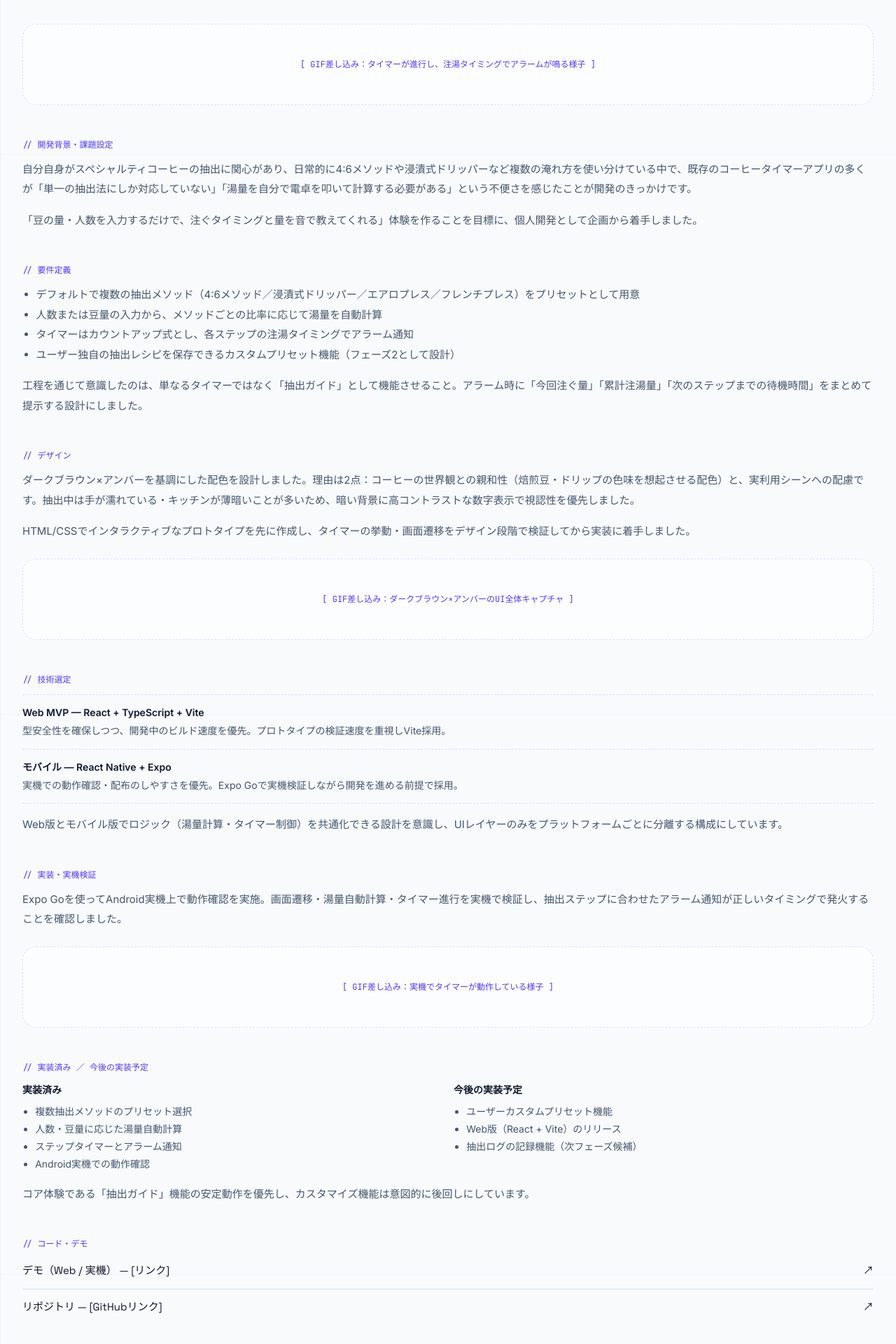
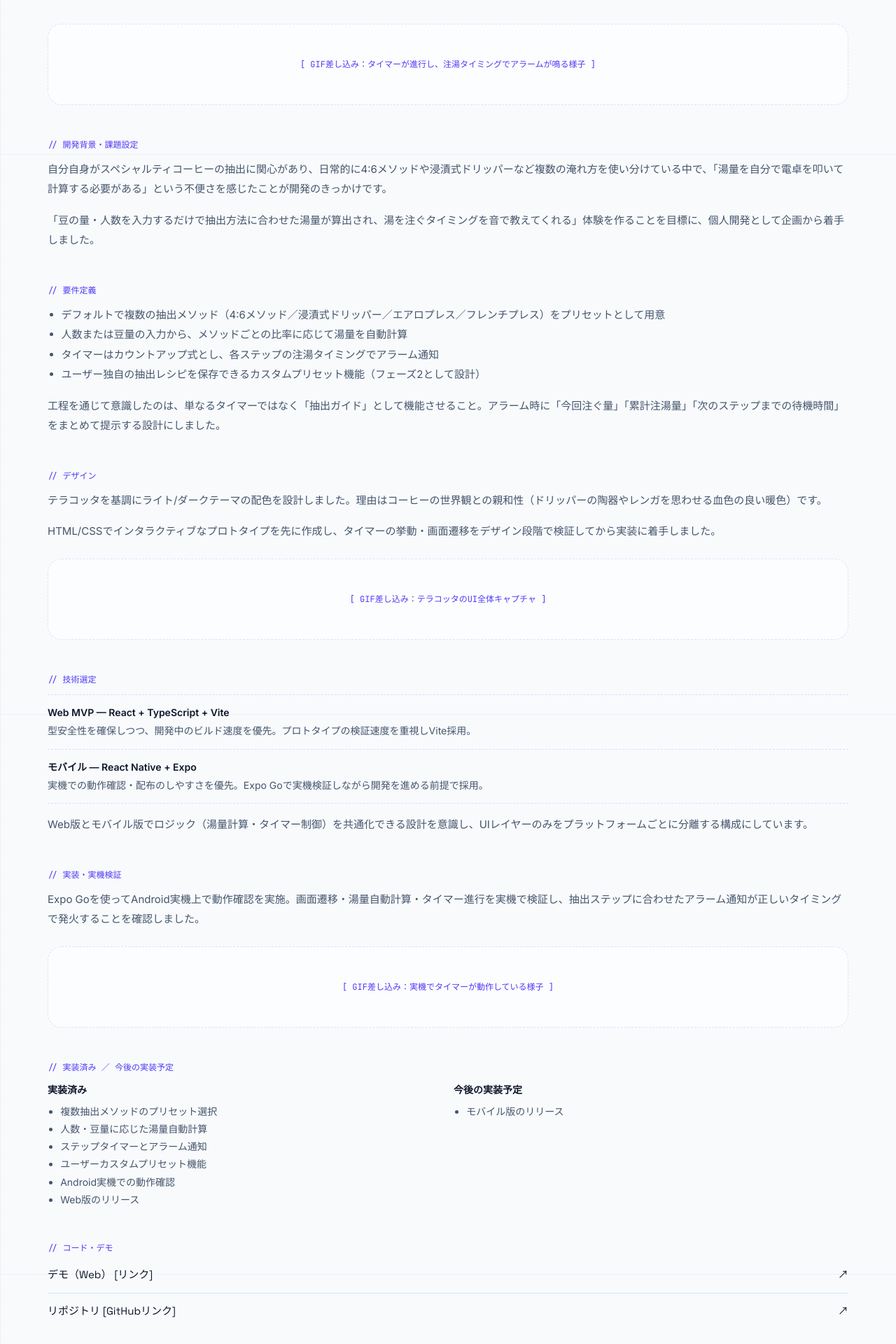
Before and after one commit to meayubgm/portfolio-site, a Next.js app: page /works/brew in a window 1280 px wide. Shown: the part 580-2500 px from the top of the page at 70% size. Built offline with nearby package versions, Linux system fonts and the light colour scheme; a web font is replaced by a local one.

Commit message:
brewページのレイアウト調整、テキスト修正

```diff
--- a/app/works/brew/page.tsx
+++ b/app/works/brew/page.tsx
@@ -34,6 +34,7 @@ export default function BrewCaseStudy() {
                 </Link>
             </div>
 
+            <div className="px-9">
                 <header className="border-b border-dashed border-indigo-600/15 py-10">
                     <PageHeading
                         size="detail"
@@ -54,20 +55,17 @@ export default function BrewCaseStudy() {
                         ))}
                     </div>
                 </header>
-
                 <div className="flex flex-col gap-12 pb-section pt-12">
                     <MediaPlaceholder label="タイマーが進行し、注湯タイミングでアラームが鳴る様子" />
-
                     <section>
                         <MonoHeading>{"// 開発背景・課題設定"}</MonoHeading>
                         <Body className="mb-4">
-                        自分自身がスペシャルティコーヒーの抽出に関心があり、日常的に4:6メソッドや浸漬式ドリッパーなど複数の淹れ方を使い分けている中で、既存のコーヒータイマーアプリの多くが「単一の抽出法にしか対応していない」「湯量を自分で電卓を叩いて計算する必要がある」という不便さを感じたことが開発のきっかけです。
+                            自分自身がスペシャルティコーヒーの抽出に関心があり、日常的に4:6メソッドや浸漬式ドリッパーなど複数の淹れ方を使い分けている中で、「湯量を自分で電卓を叩いて計算する必要がある」という不便さを感じたことが開発のきっかけです。
                         </Body>
                         <Body>
-                        「豆の量・人数を入力するだけで、注ぐタイミングと量を音で教えてくれる」体験を作ることを目標に、個人開発として企画から着手しました。
+                            「豆の量・人数を入力するだけで抽出方法に合わせた湯量が算出され、湯を注ぐタイミングを音で教えてくれる」体験を作ることを目標に、個人開発として企画から着手しました。
                         </Body>
                     </section>
-
                     <section>
                         <MonoHeading>{"// 要件定義"}</MonoHeading>
                         <ul className="m-0 mb-4 list-disc pl-[1.3em] text-[15px] leading-[1.9] text-slate-600">
@@ -86,18 +84,16 @@ export default function BrewCaseStudy() {
                             工程を通じて意識したのは、単なるタイマーではなく「抽出ガイド」として機能させること。アラーム時に「今回注ぐ量」「累計注湯量」「次のステップまでの待機時間」をまとめて提示する設計にしました。
                         </Body>
                     </section>
-
                     <section>
                         <MonoHeading>{"// デザイン"}</MonoHeading>
                         <Body className="mb-4">
-                        ダークブラウン×アンバーを基調にした配色を設計しました。理由は2点：コーヒーの世界観との親和性（焙煎豆・ドリップの色味を想起させる配色）と、実利用シーンへの配慮です。抽出中は手が濡れている・キッチンが薄暗いことが多いため、暗い背景に高コントラストな数字表示で視認性を優先しました。
+                            テラコッタを基調にライト/ダークテーマの配色を設計しました。理由はコーヒーの世界観との親和性（ドリッパーの陶器やレンガを思わせる血色の良い暖色）です。
                         </Body>
                         <Body className="mb-6">
                             HTML/CSSでインタラクティブなプロトタイプを先に作成し、タイマーの挙動・画面遷移をデザイン段階で検証してから実装に着手しました。
                         </Body>
-                    <MediaPlaceholder label="ダークブラウン×アンバーのUI全体キャプチャ" />
+                        <MediaPlaceholder label="テラコッタのUI全体キャプチャ" />
                     </section>
-
                     <section>
                         <MonoHeading>{"// 技術選定"}</MonoHeading>
                         <div className="flex flex-col">
@@ -122,7 +118,6 @@ export default function BrewCaseStudy() {
                             Web版とモバイル版でロジック（湯量計算・タイマー制御）を共通化できる設計を意識し、UIレイヤーのみをプラットフォームごとに分離する構成にしています。
                         </Body>
                     </section>
-
                     <section>
                         <MonoHeading>{"// 実装・実機検証"}</MonoHeading>
                         <Body className="mb-6">
@@ -130,7 +125,6 @@ export default function BrewCaseStudy() {
                         </Body>
                         <MediaPlaceholder label="実機でタイマーが動作している様子" />
                     </section>
-
                     <section>
                         <MonoHeading>{"// 実装済み ／ 今後の実装予定"}</MonoHeading>
                         <div className="grid grid-cols-2 gap-4">
@@ -140,31 +134,31 @@ export default function BrewCaseStudy() {
                                     <li>複数抽出メソッドのプリセット選択</li>
                                     <li>人数・豆量に応じた湯量自動計算</li>
                                     <li>ステップタイマーとアラーム通知</li>
+                                    <li>ユーザーカスタムプリセット機能</li>
                                     <li>Android実機での動作確認</li>
+                                    <li>Web版のリリース</li>
                                 </ul>
                             </div>
                             <div>
                                 <p className="m-0 mb-2 text-[14px] font-semibold">今後の実装予定</p>
                                 <ul className="m-0 list-disc pl-[1.3em] text-sm leading-[1.8] text-slate-600">
-                                <li>ユーザーカスタムプリセット機能</li>
-                                <li>Web版（React + Vite）のリリース</li>
-                                <li>抽出ログの記録機能（次フェーズ候補）</li>
+                                    <li>モバイル版のリリース</li>
                                 </ul>
                             </div>
                         </div>
-                    <Body className="mt-4">
+                        {/* <Body className="mt-4">
                             コア体験である「抽出ガイド」機能の安定動作を優先し、カスタマイズ機能は意図的に後回しにしています。
-                    </Body>
+                        </Body> */}
                     </section>
-
                     <section>
                         <MonoHeading>{"// コード・デモ"}</MonoHeading>
                         <div>
-                        <LinkRow first>デモ（Web / 実機） — [リンク]</LinkRow>
-                        <LinkRow>リポジトリ — [GitHubリンク]</LinkRow>
+                            <LinkRow first external href="https://coffee-brew-timer-native.vercel.app/">デモ（Web） [リンク]</LinkRow>
+                            <LinkRow external href="https://github.com/meayubgm/coffee-brew-timer-native">リポジトリ [GitHubリンク]</LinkRow>
                         </div>
                     </section>
                 </div>
             </div>
+        </div>
     );
 }
--- a/lib/cases.ts
+++ b/lib/cases.ts
@@ -2,7 +2,7 @@
 export const brewCase = {
     no: "01",
     titleEn: "Coffee Brew Timer",
-    titleJa: "抽出メソッドに合わせて湯を注ぐタイミングまで導くコーヒータイマー",
+    titleJa: "抽出メソッドに合わせて湯を注ぐタイミングまで導くコーヒー抽出タイマー",
     period: "2026年7月",
     summary:
         "豆の量や人数を入力するだけで最適な湯量を自動計算し、4:6メソッド・浸漬式ドリッパーなど複数の抽出法にステップごとのアラームで対応するモバイルアプリ。企画・要件定義・UIデザイン・実装まで一人で担当。",
```
Lines whose indentation alone changed are shown as unchanged.
